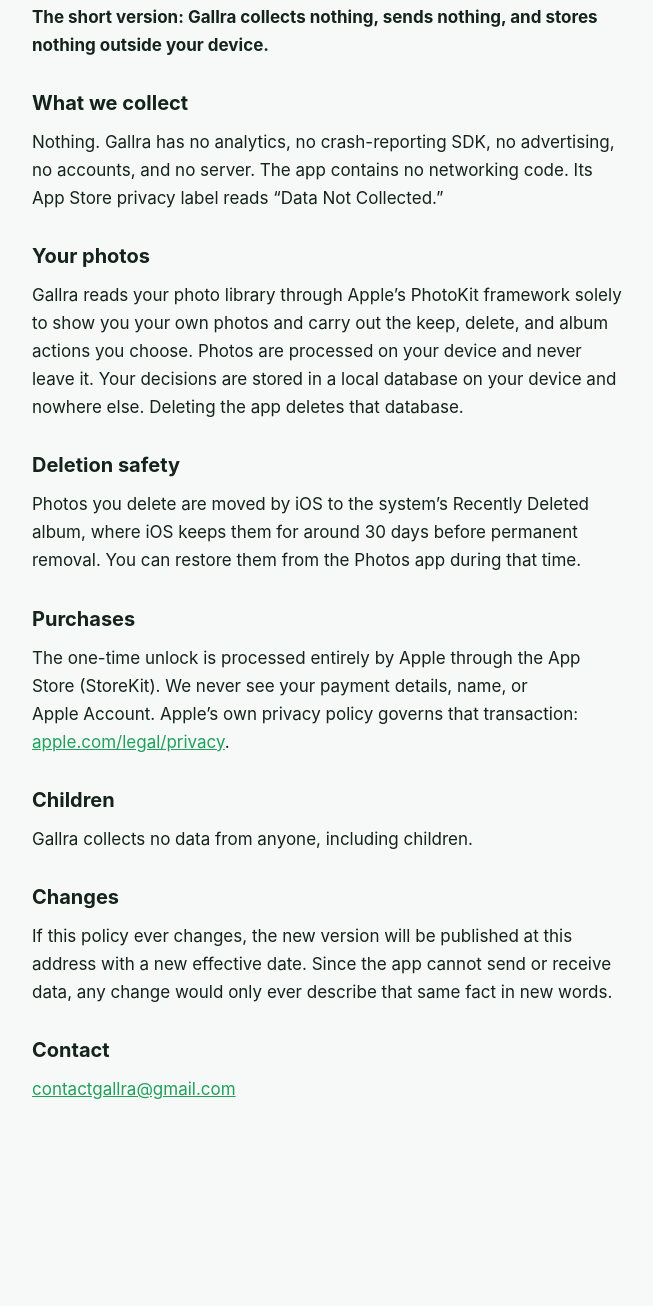
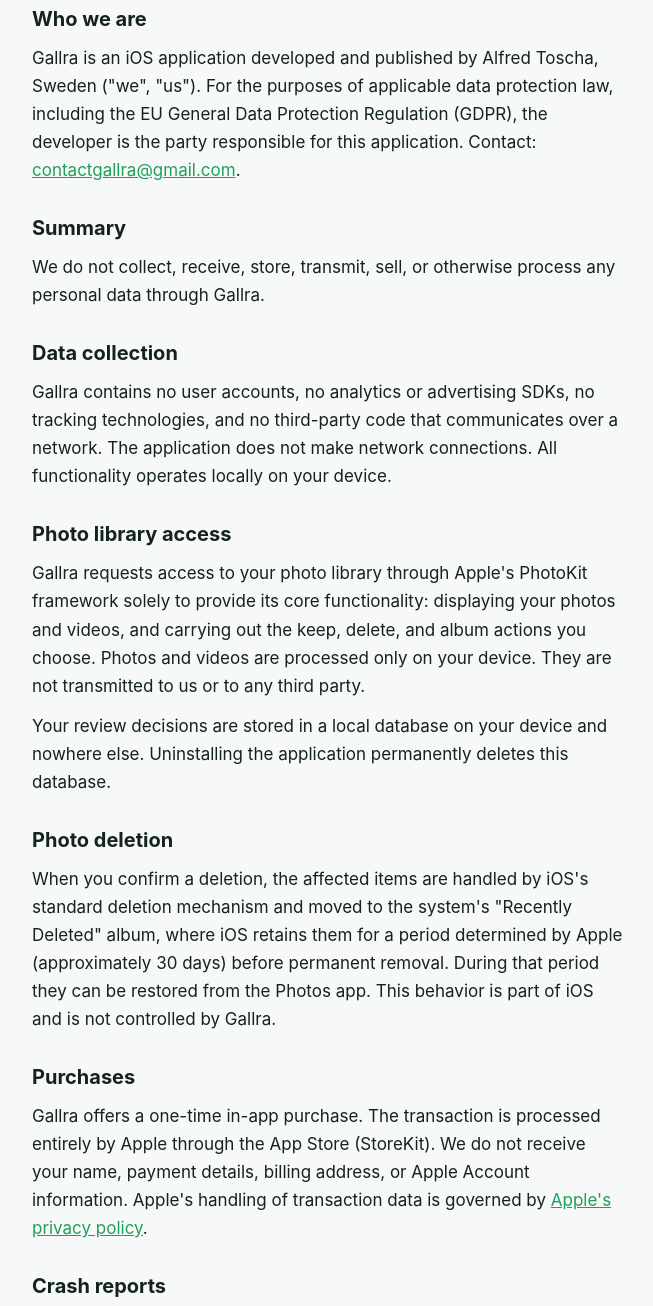
Before and after one commit to ToschaA/toschaa.github.io, a plain HTML site: page gallra/privacy.html in a window 1280 px wide. Shown: the part 153-1459 px from the top of the page, without its empty margins (312-965 px from the left). Before the commit the page ends 1332 px from the top, so only its background shows below. Drawn offline with Linux system fonts and the light colour scheme.

Commit message:
Neutral, GDPR-aligned privacy policy

```diff
--- a/gallra/privacy.html
+++ b/gallra/privacy.html
@@ -12,7 +12,8 @@
   h1 { font-size: 32px; margin-bottom: 4px; }
   .date { color: #5b6b62; font-size: 14px; margin-bottom: 28px; }
   h2 { font-size: 20px; margin: 28px 0 8px; }
-  p { margin-bottom: 12px; }
+  p, li { margin-bottom: 12px; }
+  ul { padding-left: 22px; }
   a { color: #21A05C; }
 </style>
 </head>
@@ -21,25 +22,36 @@
   <h1>Gallra Privacy Policy</h1>
   <p class="date">Effective 17 August 2026</p>
 
-  <p><strong>The short version: Gallra collects nothing, sends nothing, and stores nothing outside your device.</strong></p>
+  <h2>Who we are</h2>
+  <p>Gallra is an iOS application developed and published by Alfred Toscha, Sweden ("we", "us"). For the purposes of applicable data protection law, including the EU General Data Protection Regulation (GDPR), the developer is the party responsible for this application. Contact: <a href="mailto:contactgallra@gmail.com">contactgallra@gmail.com</a>.</p>
 
-  <h2>What we collect</h2>
-  <p>Nothing. Gallra has no analytics, no crash-reporting SDK, no advertising, no accounts, and no server. The app contains no networking code. Its App Store privacy label reads “Data Not Collected.”</p>
+  <h2>Summary</h2>
+  <p>We do not collect, receive, store, transmit, sell, or otherwise process any personal data through Gallra.</p>
 
-  <h2>Your photos</h2>
-  <p>Gallra reads your photo library through Apple’s PhotoKit framework solely to show you your own photos and carry out the keep, delete, and album actions you choose. Photos are processed on your device and never leave it. Your decisions are stored in a local database on your device and nowhere else. Deleting the app deletes that database.</p>
+  <h2>Data collection</h2>
+  <p>Gallra contains no user accounts, no analytics or advertising SDKs, no tracking technologies, and no third-party code that communicates over a network. The application does not make network connections. All functionality operates locally on your device.</p>
 
-  <h2>Deletion safety</h2>
-  <p>Photos you delete are moved by iOS to the system’s Recently Deleted album, where iOS keeps them for around 30 days before permanent removal. You can restore them from the Photos app during that time.</p>
+  <h2>Photo library access</h2>
+  <p>Gallra requests access to your photo library through Apple's PhotoKit framework solely to provide its core functionality: displaying your photos and videos, and carrying out the keep, delete, and album actions you choose. Photos and videos are processed only on your device. They are not transmitted to us or to any third party.</p>
+  <p>Your review decisions are stored in a local database on your device and nowhere else. Uninstalling the application permanently deletes this database.</p>
+
+  <h2>Photo deletion</h2>
+  <p>When you confirm a deletion, the affected items are handled by iOS's standard deletion mechanism and moved to the system's "Recently Deleted" album, where iOS retains them for a period determined by Apple (approximately 30 days) before permanent removal. During that period they can be restored from the Photos app. This behavior is part of iOS and is not controlled by Gallra.</p>
 
   <h2>Purchases</h2>
-  <p>The one-time unlock is processed entirely by Apple through the App Store (StoreKit). We never see your payment details, name, or Apple&nbsp;Account. Apple’s own privacy policy governs that transaction: <a href="https://www.apple.com/legal/privacy/">apple.com/legal/privacy</a>.</p>
+  <p>Gallra offers a one-time in-app purchase. The transaction is processed entirely by Apple through the App Store (StoreKit). We do not receive your name, payment details, billing address, or Apple Account information. Apple's handling of transaction data is governed by <a href="https://www.apple.com/legal/privacy/">Apple's privacy policy</a>.</p>
+
+  <h2>Crash reports</h2>
+  <p>If you have opted in to share diagnostics with app developers in your device settings, Apple may provide us with aggregated crash reports through Apple's developer tools. These reports are prepared by Apple and do not contain your name, contact details, or photo content. We receive no other usage or diagnostic data.</p>
+
+  <h2>Your rights</h2>
+  <p>Applicable law may grant you rights regarding personal data, such as access, correction, deletion, and portability. Because we do not collect or hold any personal data about you, there is no data on which we could act. If you have questions or believe this is inaccurate, contact us at the address above. You also have the right to lodge a complaint with your local data protection authority.</p>
 
   <h2>Children</h2>
-  <p>Gallra collects no data from anyone, including children.</p>
+  <p>Gallra does not collect personal data from anyone, including children.</p>
 
-  <h2>Changes</h2>
-  <p>If this policy ever changes, the new version will be published at this address with a new effective date. Since the app cannot send or receive data, any change would only ever describe that same fact in new words.</p>
+  <h2>Changes to this policy</h2>
+  <p>If we change this policy, the updated version will be published at this address with a new effective date. If a future version of the application were ever to process personal data, this policy would be updated before such a change takes effect.</p>
 
   <h2>Contact</h2>
   <p><a href="mailto:contactgallra@gmail.com">contactgallra@gmail.com</a></p>
```
Also changed, not shown: gallra/index.html (+1 -1 lines).
